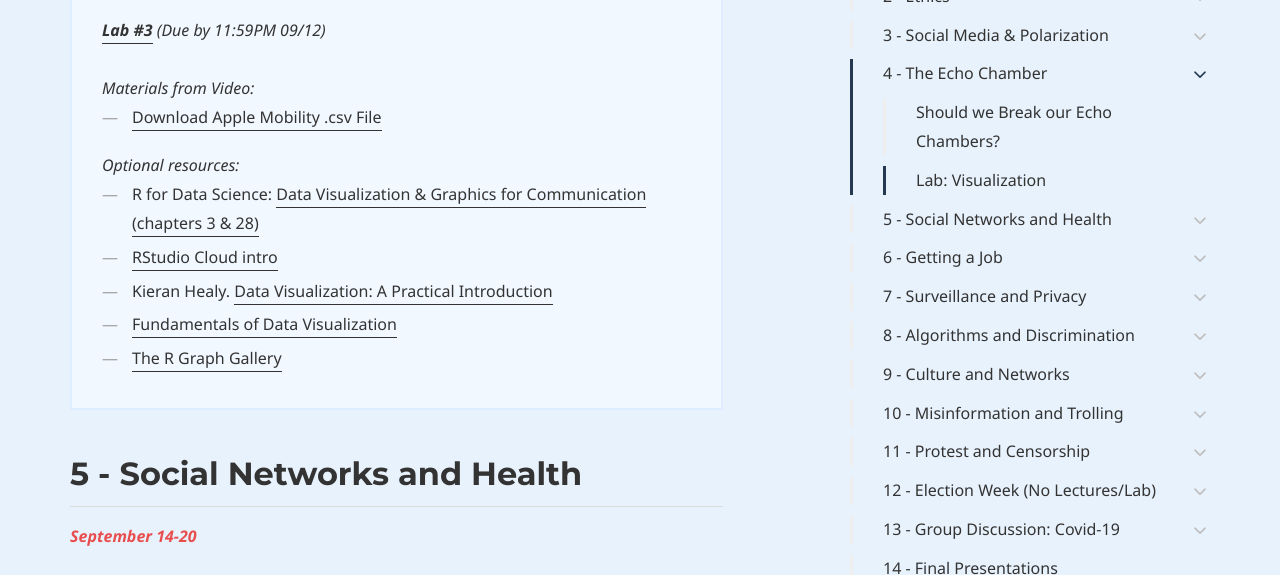
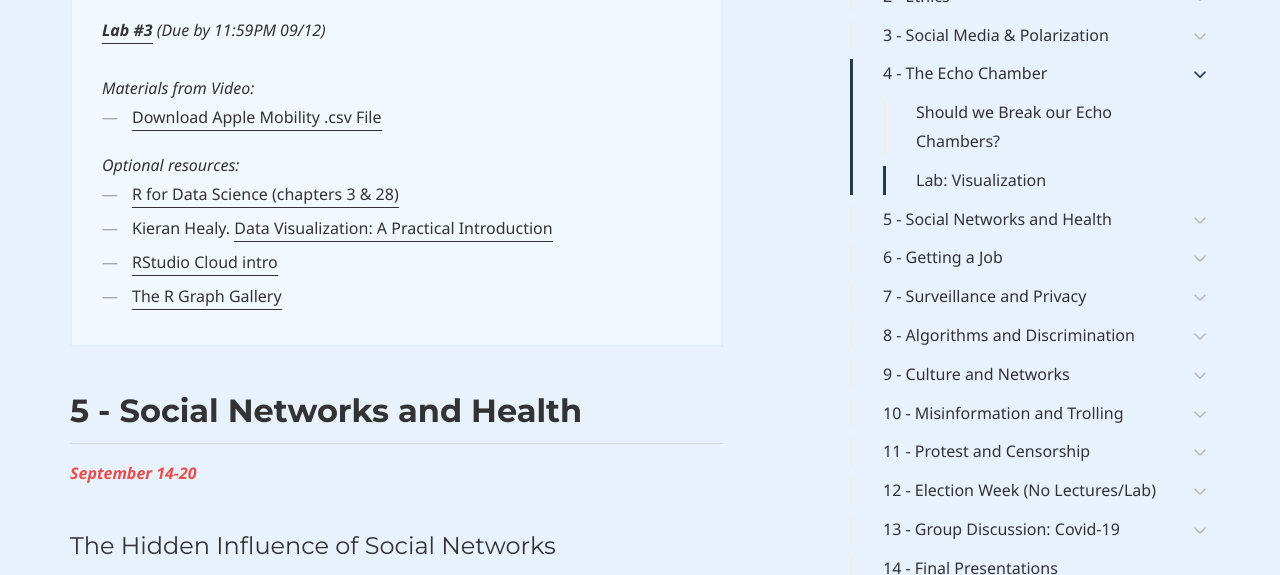
Before and after one commit to dssoc/dssoc.github.io, a Jekyll site: the page built from schedule.md, in a window 1280 px wide and 900 px high, scrolled down 6553 px, cut to the strip 77-652 px from the top of the window. Built offline with Jekyll 4.4.1, drawn with Linux system fonts in a browser that asks for light colours; some web fonts are replaced.

Commit message:
Update schedule.md

```diff
--- a/schedule.md
+++ b/schedule.md
@@ -210,10 +210,9 @@ allowfullscreen></iframe>
 
 <i>Optional resources:</i> <br/>
 <ul>
-<li>R for Data Science: <a href = "https://r4ds.had.co.nz/data-visualisation.html">Data Visualization & Graphics for Communication (chapters 3 & 28)</a></li>
+<li><a href = "https://r4ds.had.co.nz/data-visualisation.html">R for Data Science (chapters 3 & 28)</a></li>
+<li>Kieran Healy. <a href = "http://socviz.co/">Data Visualization: A Practical Introduction</a></li>
 <li><a href = "https://rstudio.cloud/learn/primers/3"> RStudio Cloud intro</a></li>
-<li>Kieran Healy. <a href = "http://socviz.co/">Data Visualization: A Practical Introduction</a></li>
-<li><a href = "https://serialmentor.com/dataviz/">Fundamentals of Data Visualization</a></li>
 <li><a href = "https://www.r-graph-gallery.com/">The R Graph Gallery</a></li>
 </ul>
 
```
